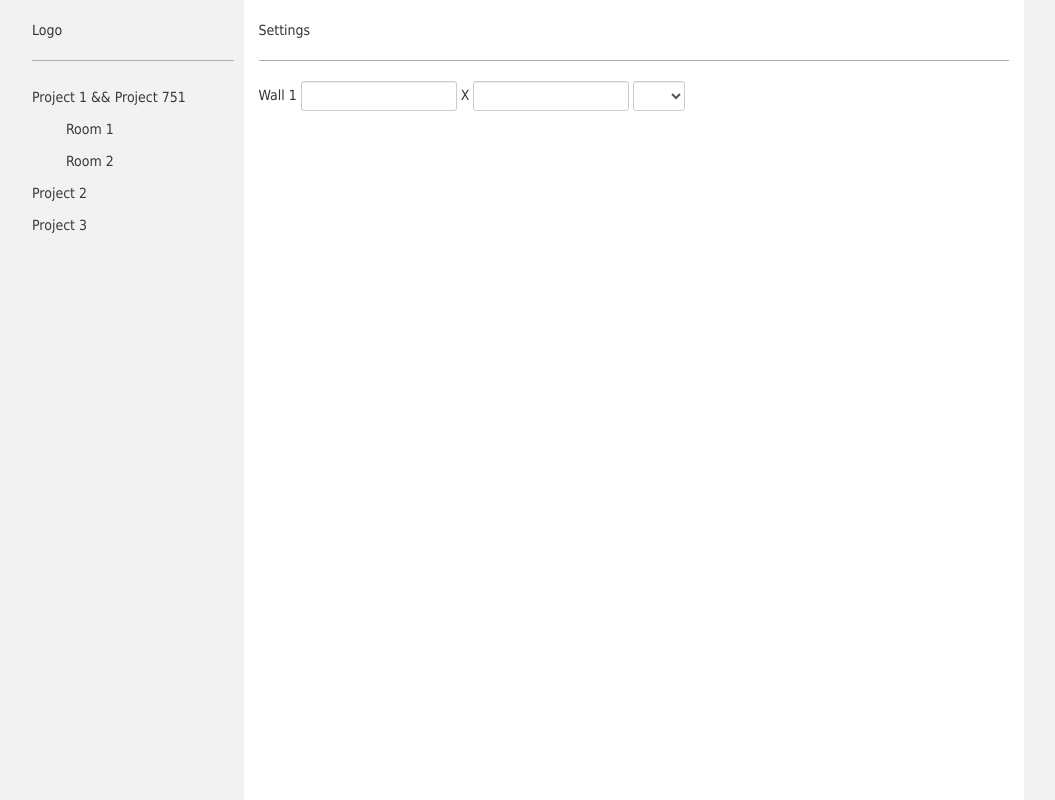
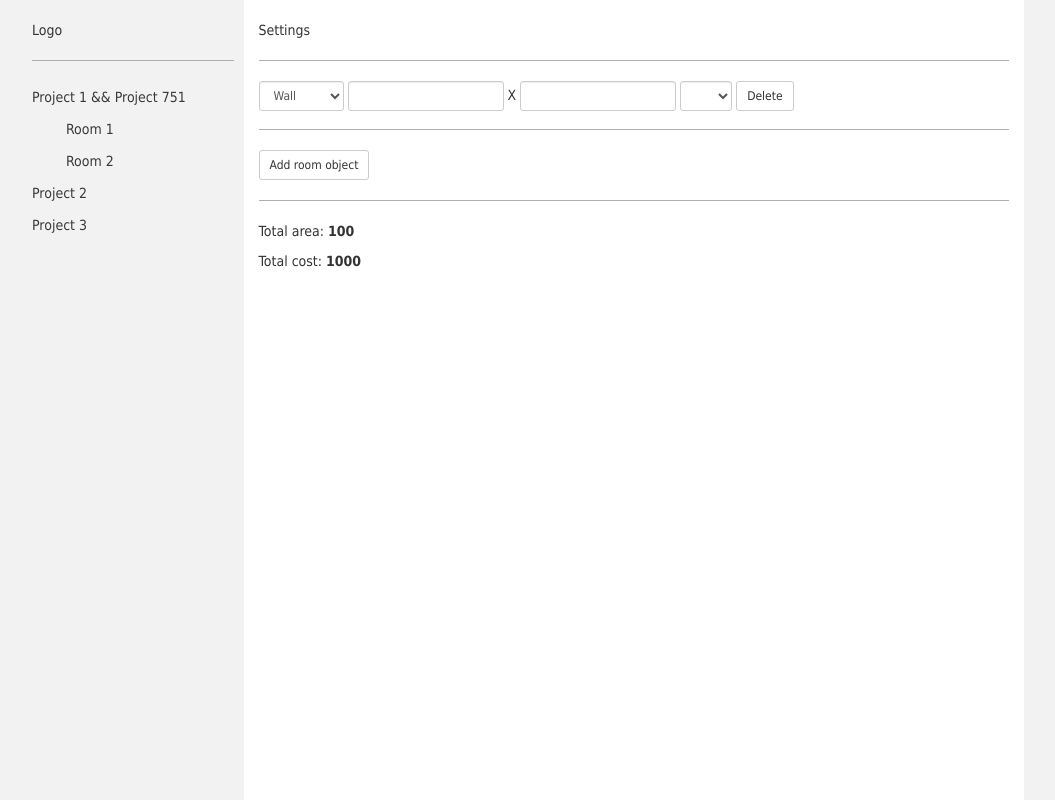
Before and after one commit to ManGregory/smeta, a Flask app: page / in a window 1280 px wide. Shown: the whole page, without its empty margins (104-1159 px from the left). Run offline with Flask 2, Linux system fonts and the light colour scheme; some libraries are stand-ins or nearby versions.

Commit message:
add and delete room object using jquery

```diff
--- a/static/css/style.css
+++ b/static/css/style.css
@@ -73,10 +73,10 @@
 }
 
 .room-object {
-  padding: 0px 0px;
+  padding: 0px 0px 6px 0px;
 }
 
-.room-object label {
+label {
   font-weight: normal;
 }
 
--- a/templates/index.html
+++ b/templates/index.html
@@ -51,18 +51,33 @@
           <ul id="room-objects">
             <li class="room-object">
               <form class="form-inline">
-                <label for="objWidth">Wall 1</label>
+                <select name="" id="" class="form-control input-sm">
+                  <option value="">Wall</option>
+                  <option value="">Window</option>
+                  <option value="">Door</option>
+                </select>
                 <input type="number" id="objWidth" class="form-control input-sm" min="0" step="0.01"/>
                 <label for="objHeight"/>X</label>
                 <input type="number" id="objHeight" class="form-control input-sm" min="0" step="0.01"/>
-                <select name="" id="" class="form-control input-sm select-operation">
+                <select name="" id="" class="form-control input-sm">
                   <option value=""></option>
                   <option value="">+</option>
                   <option value="">-</option>
                 </select>
+                <button type="button" class="btn btn-default btn-sm delete-room-object">Delete</button>
               </form>
             </li>
           </ul>
+          <hr style="margin-top: 12px;">
+          <form action="" class="form-inline">
+            <button type="button" class="btn btn-default btn-sm" id="addNewRoomObject">
+            Add room object</button>
+          </form>
+          <hr>
+          <d>
+            <p>Total area: <b>100</b></p>
+            <p>Total cost: <b>1000</b></p>
+          </d>
         </div>
       </div><!-- /.row -->
 
@@ -71,9 +86,14 @@
     <script src="https://ajax.googleapis.com/ajax/libs/jquery/1.11.1/jquery.min.js"></script>
     <script src="//maxcdn.bootstrapcdn.com/bootstrap/3.2.0/js/bootstrap.min.js"></script>
     <script type="text/javascript">
-      $(".select-operation").change(function() {
-        $("#room-objects").append($(".room-object").html())
-      })
+        $("#addNewRoomObject").click(function() {
+          $("#room-objects").
+            append("<li class=\"room-object\">" + $(".room-object").html() + "</li>");
+        });
+
+        $(document).on('click','button.delete-room-object',function(){
+          $(this).parents(".room-object").remove();
+        })
     </script>
   </body>
 </html>
```
